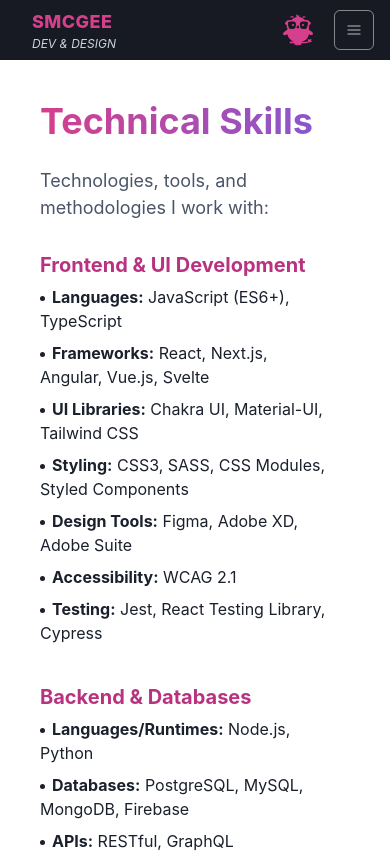
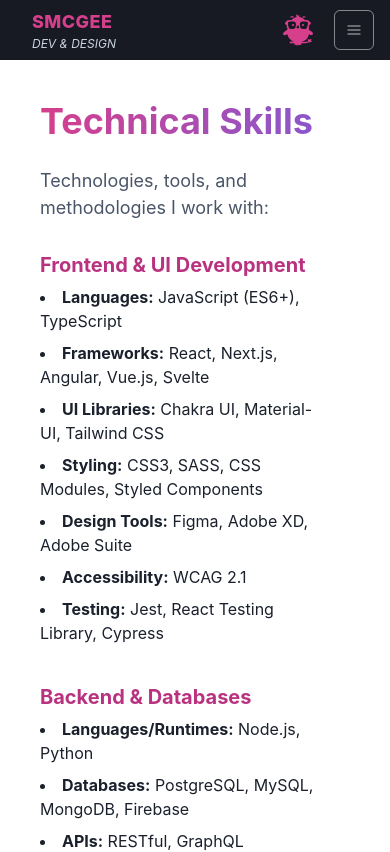
Before and after one commit to SophiaMcGee20040472/CV, a React (Create React App) app in the folder my-cv/: page /skills in a window 390 px wide. Shown: the top 852 px of the page. Built offline with nearby package versions, Linux system fonts and the light colour scheme.

Commit message:
ui update for mobile responsive

```diff
--- a/my-cv/src/components/skillsComponent/InfoRow.jsx
+++ b/my-cv/src/components/skillsComponent/InfoRow.jsx
@@ -2,7 +2,7 @@
 
 const InfoRow = ({ label, value }) => (
   <Box as="li" mb={2} listStyleType="disc" ml="-24px">
-    <Text as="span" fontWeight="bold" ml="-10px">
+    <Text as="span" fontWeight="bold">
       {label}:
     </Text>{" "}
     {value}
```
